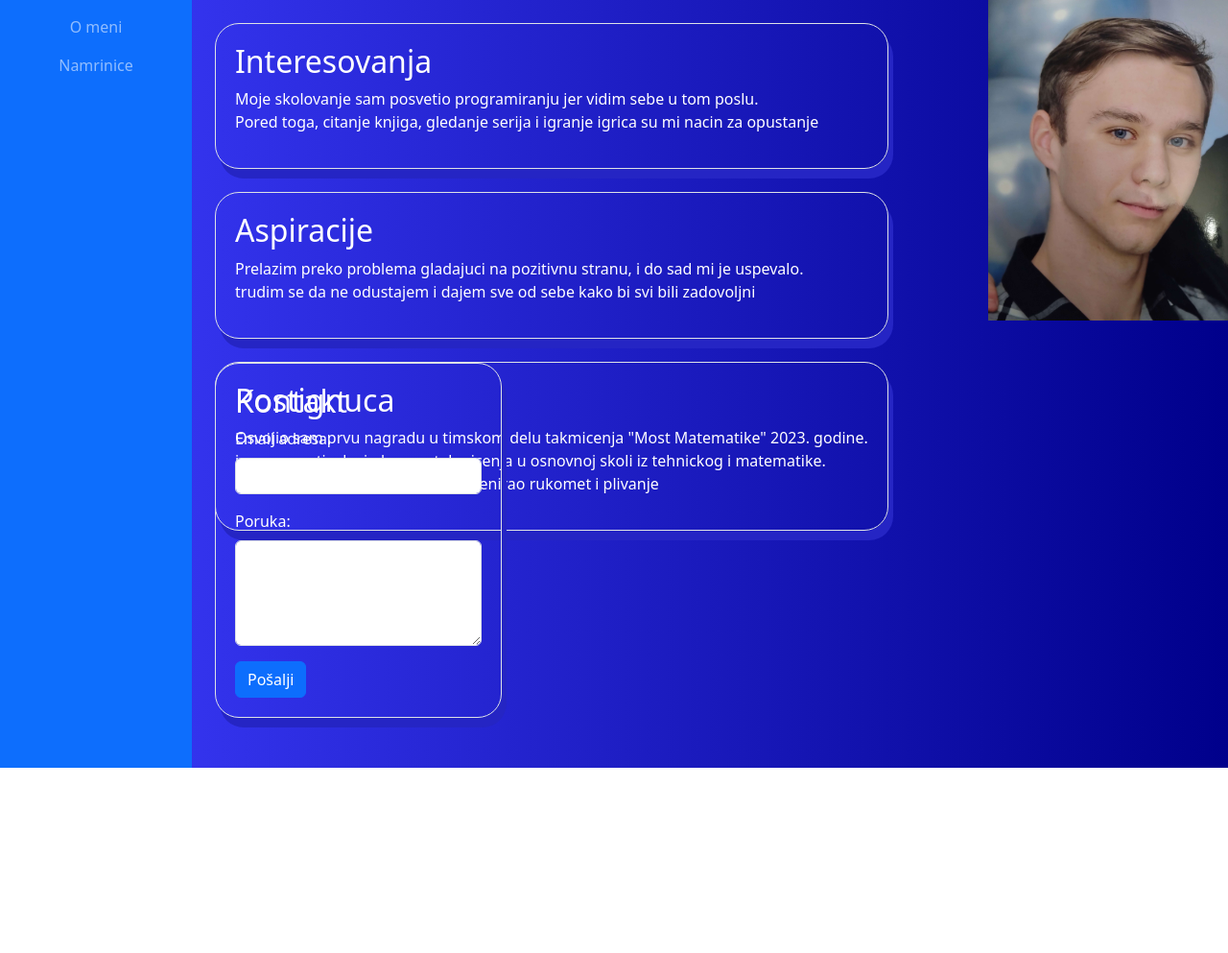
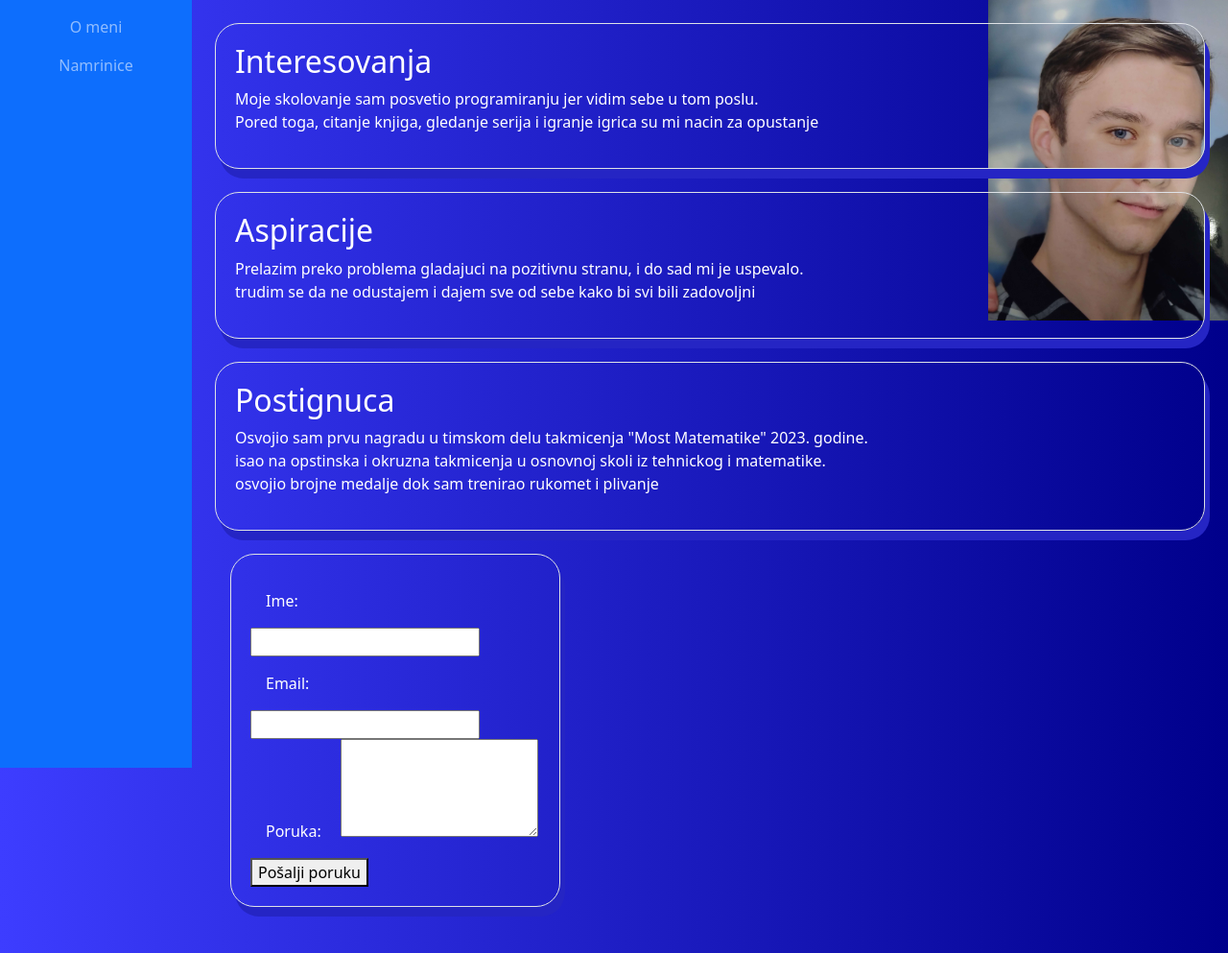
Before and after one commit to Dankblue/Web, a plain HTML site: page index.html in a window 1280 px wide. Shown: the whole page at 96% size. Before the commit the page ends 800 px from the top, so only its background shows below. Drawn offline with nearby package versions, Linux system fonts and the light colour scheme; a script that the page names is missing.

Commit message:
popravljanje konktakt forme i menjanje boje po tip

```diff
--- a/index.html
+++ b/index.html
@@ -61,10 +61,10 @@
         .fleks {
             display: flex;
         }
+        label {
+            margin: 1rem;
+        }
 
-        .email-form {
-            margin-top: 20px; /* Podešavanje razmaka između slike i forme */
-        }
 
     </style>
 
@@ -94,35 +94,37 @@
                 osvojio brojne medalje dok sam trenirao rukomet i plivanje
             </p>
         </div>
+        <section>
+            <div class="col-md-4 border mb-4 fleks " style="margin: 1rem;">
+            <form action="#" method="post">
+                <label class="whitetext" for="name">Ime:</label>
+                <input type="text" id="name" name="name" required>
+
+                <label class="whitetext" for="email">Email:</label>
+                <input type="email" id="email" name="email" required>
+
+                <label class="whitetext" for="message">Poruka:</label>
+                <textarea id="message" name="message" rows="4" required></textarea>
+
+                <button class="pr" type="submit">Pošalji poruku</button>
+            </form>
+            </div>
+        </section>
+
     </div>
 
-    <div class="slika">
+
+    <div class="slika fleks ">
+
         <img src="moja slika.jpg" alt="moja slika" width="250" height="300" class="img-fluid">
     </div>
-
+    <div>
     <nav class="navbar navbar-dark bg-primary fixed-top left-0">
         <div class="navbar-nav">
             <a class="nav-link" href="Omeni.html">O meni</a>
             <a class="nav-link" href="namirnice.html">Namrinice</a>
         </div>
     </nav>
-
-    <div class="tekst p-4 email-form" class="row fleks">
-        <!-- Email Form -->
-        <div class="row-md-4 border mb-4">
-            <h2>Kontakt</h2>
-            <form id="contactForm">
-                <div class="mb-3">
-                    <label for="emailInput" class="form-label">Email adresa:</label>
-                    <input type="email" class="form-control" id="emailInput" required>
-                </div>
-                <div class="mb-3">
-                    <label for="messageInput" class="form-label">Poruka:</label>
-                    <textarea class="form-control" id="messageInput" rows="4" required></textarea>
-                </div>
-                <button type="button" class="btn btn-primary" onclick="sendEmail()">Pošalji</button>
-            </form>
-        </div>
     </div>
 
     <script src="https://cdn.jsdelivr.net/npm/bootstrap@5.3.2/dist/js/bootstrap.bundle.min.js" integrity="sha384-C6RzsynM9kWDrMNeT87bh95OGNyZPhcTNXj1NW7RuBCsyN/o0jlpcV8Qyq46cDfL" crossorigin="anonymous"></script>
```
Also changed, not shown: Namirnice.html (+39 -15 lines).
